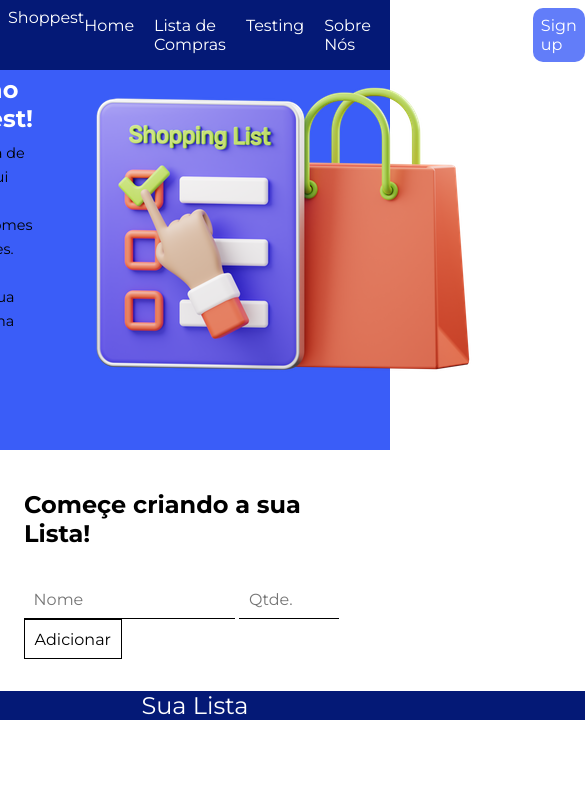
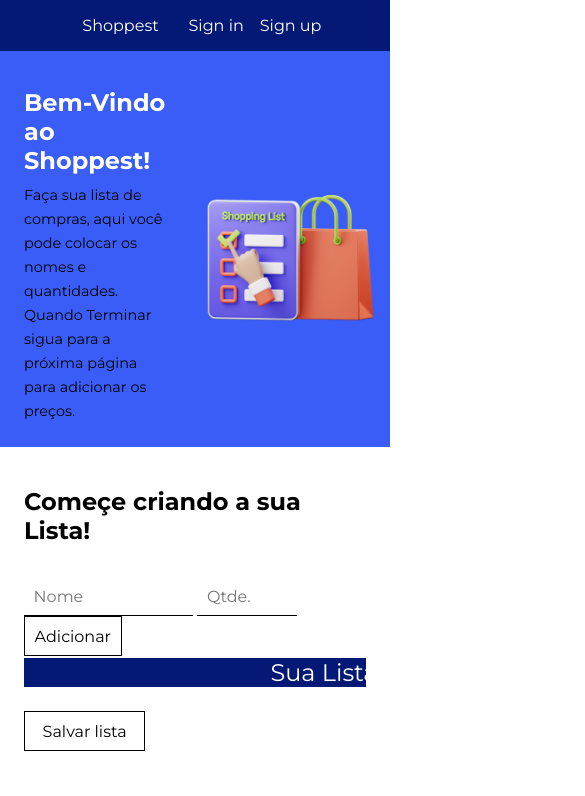
Before and after one commit to VictorrGabriel/shopping, a website built with Vite: page pages/shoppinglist/shoppinglist.html in a window 390 px wide. Shown: the top 796 px of the page, 585 px wide, since content can reach past the window. Built offline with nearby package versions, Linux system fonts and the light colour scheme.

Commit message:
Reposividade adicionada

```diff
--- a/pages/shoppinglist/shoppinglist.html
+++ b/pages/shoppinglist/shoppinglist.html
@@ -4,12 +4,17 @@
     <meta charset="UTF-8" />
     <meta name="viewport" content="width=device-width, initial-scale=1.0" />
     <link rel="stylesheet" href="styles/shoppinglist.css" />
+    <link rel="stylesheet" href="styles/mediaquery.css" />
     <title>Lista de Compras</title>
   </head>
   <body>
     <header>
+      <div class="header-wrapper">
+        <div class="title-wrapper">
+          <ion-icon id="menu_button" name="menu-sharp" ></ion-icon>
           <p>Shoppest</p>
-      <nav>
+        </div>
+        <menu>
           <ul>
             <li><a href="../../index.html">Home</a></li>
             <a href="#">Lista de Compras</a>
@@ -18,11 +23,11 @@
             <li><a href="#">Testing</a></li>
             <li><a href="#">Contato</a></li>
           </ul>
-      </nav>
-
-      <div>
+        </menu>
+        <div class="sign-buttons-wrapper">
           <button class="sign-in-button">Sign in</button>
           <button class="sign-up-button">Sign up</button>
+        </div>
       </div>
     </header>
     <main>
@@ -32,12 +37,16 @@
           <p>
             Faça sua lista de compras, aqui você pode colocar os nomes e
             quantidades.
-            <br/>
+            <br />
             Quando Terminar sigua para a próxima página para adicionar os
             preços.
           </p>
         </div>
-        <img src="./images/shoppinglist.png" alt="lista de compras 3D" />
+        <img
+          class="image_hero"
+          src="./images/shoppinglist.png"
+          alt="lista de compras 3D"
+        />
       </section>
 
       <section class="conteiner">
@@ -48,15 +57,17 @@
               type="text"
               name="item-name"
               id="item-name"
+              class="filling_info"
               placeholder="Nome"
             />
             <input
               type="number"
               name="item-amount"
               id="item-amount"
+              class="filling_info"
               placeholder="Qtde."
             />
-            <input type="submit" value="Adicionar" class="button"  />
+            <input type="submit" value="Adicionar" class="button" />
           </div>
         </form>
         <div class="table-div">
@@ -66,12 +77,21 @@
             </caption>
           </table>
 
-   <button class="button savebutton" id="save-button">Salvar lista</button>
-
         </div>
+        <button class="button savebutton" id="save-button">
+          Salvar lista
+        </button>
       </section>
     </main>
     <footer></footer>
     <script type="module" src="./src/shoppinglist.js"></script>
+    <script
+      type="module"
+      src="https://unpkg.com/ionicons@7.1.0/dist/ionicons/ionicons.esm.js"
+    ></script>
+    <script
+      nomodule
+      src="https://unpkg.com/ionicons@7.1.0/dist/ionicons/ionicons.js"
+    ></script>
   </body>
 </html>
--- /dev/null
+++ b/pages/shoppinglist/styles/mediaquery.css
@@ -0,0 +1,98 @@
+@media screen and (min-width: 200px) and (max-width: 450px) {
+  body,
+  html {
+    overflow-x: hidden !important;
+  }
+
+  .image_hero {
+    width: 200px;
+    height: 200px;
+  }
+
+  section.conteiner {
+    position: relative;
+  }
+
+  form {
+    margin-bottom: 0.1rem !important;
+  }
+
+  form > div {
+    .filling_info {
+      width: 150px;
+    }
+
+    input {
+      margin-block: 0.5rem;
+    }
+  }
+
+  .table-div {
+    align-self: unset;
+    overflow-x: auto;
+    max-width: 100%;
+    white-space: nowrap;
+    align-self: flex-start;
+  }
+}
+
+@media screen and (min-width: 451px) and (max-width: 799px) {
+  .image_hero {
+    width: 300px;
+    height: 300px;
+  }
+
+  .table-div {
+    align-self: unset;
+    overflow-x: auto;
+    max-width: 100%;
+    white-space: nowrap;
+    align-self: flex-start;
+  }
+}
+
+@media screen and (max-width: 800px) {
+  section.hero {
+    display: flex;
+    flex-direction: column;
+    justify-content: center;
+    align-items: center;
+    padding-top: 4rem;
+
+    h2 {
+      order: 0;
+    }
+  }
+
+  #menu_button {
+    display: block;
+  }
+
+  menu {
+    display: none;
+  }
+
+  table {
+    display: table;
+    max-width: 600px;
+    white-space: nowrap;
+  }
+}
+
+@media screen and (min-width: 601px) and (max-width: 799px) {
+  .table-div {
+    align-self: center;
+  }
+}
+
+@media screen and (min-width: 1000px) {
+  .header-wrapper {
+    width: 1000px;
+    align-self: center;
+  }
+
+  .conteiner {
+    width: 1000px;
+    align-self: center;
+  }
+}
--- a/pages/shoppinglist/styles/shoppinglist.css
+++ b/pages/shoppinglist/styles/shoppinglist.css
@@ -1,18 +1,22 @@
 @charset "UTF-8";
 
 @import url(../../../styles/base.css);
+
+body,
+html {
+  overflow-x: hidden !important;
+  display: flex;
+  flex-direction: column;
+}
 
 body{
     font-family: "Montserrat", sans-serif;
 }
 
 header{
+    background: var(--bg-dark);
     display: flex;
-    flex-direction: row;
-    justify-content: space-around;
-    color: #fff;
-    background: var(--bg-dark);
-    padding: .5rem;
+    flex-direction: column;
 
     position: absolute;
     top: 0;
@@ -20,15 +24,35 @@
     right: 0;
 }
 
-header > div{
+.header-wrapper{
     display: flex;
+    flex-direction: row;
     justify-content: space-around;
+    color: #fff;
+    padding: .5rem;
+    align-self: center;
+
 }
 
-header > div > button{
+.header-wrapper > .title-wrapper{
+    width: 120px;
+}
+
+.header-wrapper > div{
+    display: flex;
+    flex-direction: row;
+    justify-content: space-around;
+    align-self: center;
+}
+
+.header-wrapper > div > button{
     all: unset;
     padding: .5rem;
     cursor: pointer;
+}
+
+#menu_button{
+    display: none;
 }
 
 .sign-up-button{
@@ -51,8 +75,9 @@
     }
 }
 
-nav{
+menu{
     padding-block: 0.5rem;
+    font-size: .8rem;
     ul{
       list-style: none;
       display: flex;
@@ -68,6 +93,8 @@
 
 main{
     border-radius: 15px;
+    display: flex;
+    flex-direction: column;
 
     p{
         font-size: .9rem;
```
Lines whose indentation alone changed are shown as unchanged.
